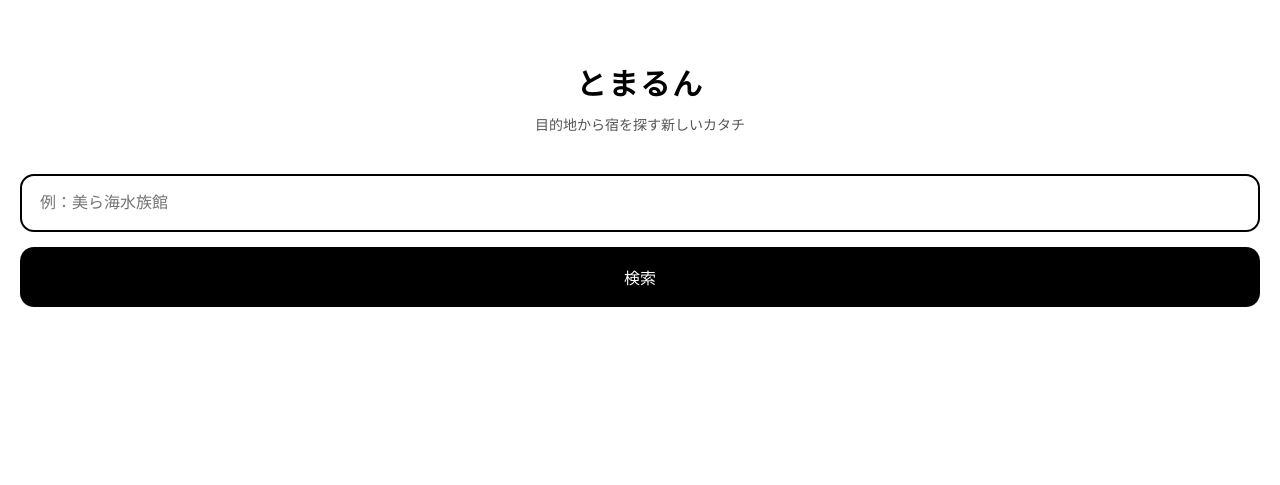
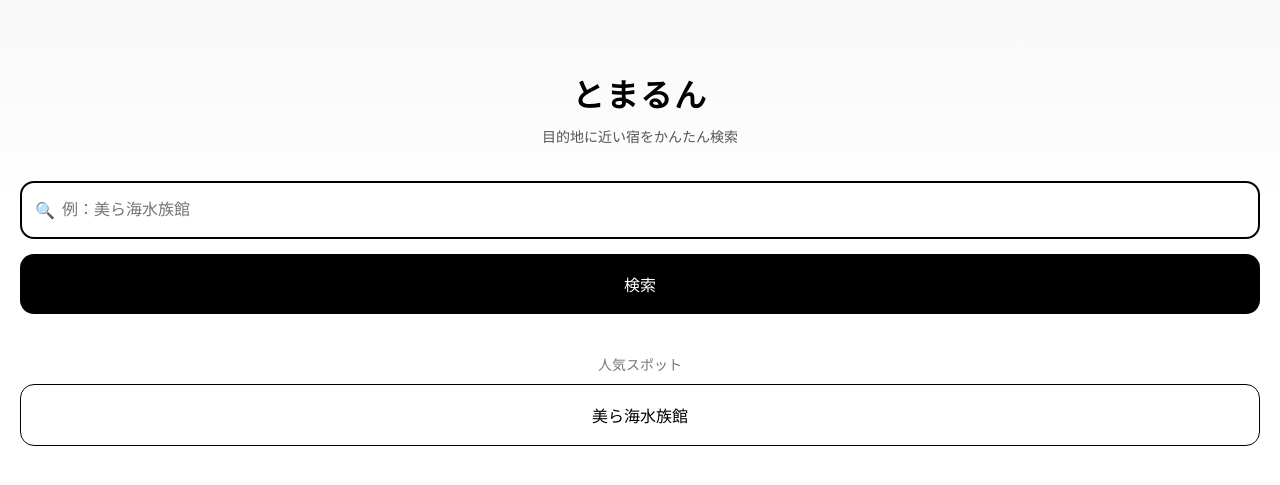
Before and after one commit to mrrorens-a11y/mysite, a Flask app: page / in a window 1280 px wide. Shown: the top 485 px of the page. Run offline with Flask 3, Linux system fonts and the light colour scheme.

Commit message:
トップページ スマホファーストデザイン更新

```diff
--- a/templates/index.html
+++ b/templates/index.html
@@ -7,47 +7,87 @@
 
 <style>
 
-/* ===== スマホファースト設計 ===== */
-
+/* ===== ベース ===== */
 body{
     margin:0;
     font-family:-apple-system,BlinkMacSystemFont,sans-serif;
     background:#ffffff;
     color:#000;
     text-align:center;
+    overflow-x:hidden;
 }
 
-/* サービス名 */
+/* ===== フェードイン ===== */
+.fade-in{
+    opacity:0;
+    transform:translateY(20px);
+    animation:fadeIn 0.8s ease forwards;
+}
+
+@keyframes fadeIn{
+    to{
+        opacity:1;
+        transform:translateY(0);
+    }
+}
+
+/* ===== 波模様背景 ===== */
+.wave{
+    position:absolute;
+    top:0;
+    left:0;
+    width:100%;
+    height:220px;
+    background:linear-gradient(to bottom, #f8f8f8, white);
+    clip-path:ellipse(75% 60% at 50% 40%);
+    z-index:-1;
+}
+
+/* ===== ロゴ ===== */
 .logo{
-    font-size:30px;
+    font-size:32px;
     font-weight:700;
-    margin-top:60px;
+    margin-top:70px;
     letter-spacing:2px;
 }
 
-/* キャッチコピー */
+/* ===== キャッチ ===== */
 .catch{
     font-size:14px;
     color:#555;
     margin-top:10px;
-    margin-bottom:40px;
+    margin-bottom:35px;
+}
+
+/* ===== 検索エリア ===== */
+.search-area{
     padding:0 20px;
 }
 
-/* 検索エリア */
-.search-area{
-    padding:0 20px;
+/* 入力欄ラッパー */
+.input-wrapper{
+    position:relative;
+    margin-bottom:15px;
+}
+
+/* 🔍アイコン */
+.input-wrapper span{
+    position:absolute;
+    left:15px;
+    top:50%;
+    transform:translateY(-50%);
+    font-size:16px;
+    color:#888;
 }
 
 /* 入力欄 */
 input{
     width:100%;
-    padding:18px;
+    padding:18px 18px 18px 40px;
     font-size:16px;
     border:2px solid black;
     border-radius:14px;
     box-sizing:border-box;
-    margin-bottom:15px;
 }
 
 /* ボタン */
@@ -65,19 +105,56 @@ button:active{
     opacity:0.85;
 }
 
+/* ===== 人気スポット ===== */
+.popular{
+    margin-top:40px;
+    padding:0 20px;
+}
+
+.popular-title{
+    font-size:14px;
+    margin-bottom:10px;
+    color:#777;
+}
+
+.popular button{
+    background:white;
+    color:black;
+    border:1px solid black;
+    margin-bottom:10px;
+}
+
 </style>
 </head>
 
 <body>
 
-<div class="logo">とまるん</div>
-<div class="catch">目的地から宿を探す新しいカタチ</div>
+<div class="wave"></div>
 
-<div class="search-area">
+<div class="logo fade-in">とまるん</div>
+<div class="catch fade-in">目的地に近い宿をかんたん検索</div>
+
+<div class="search-area fade-in">
     <form method="POST">
-        <input type="text" name="destination" placeholder="例：美ら海水族館">
+
+        <div class="input-wrapper">
+            <span>🔍</span>
+            <input type="text" name="destination" placeholder="例：美ら海水族館">
+        </div>
+
         <button type="submit">検索</button>
+
     </form>
+</div>
+
+<div class="popular fade-in">
+    <div class="popular-title">人気スポット</div>
+
+    <form method="POST">
+        <input type="hidden" name="destination" value="美ら海水族館">
+        <button type="submit">美ら海水族館</button>
+    </form>
+
 </div>
 
 </body>
```
